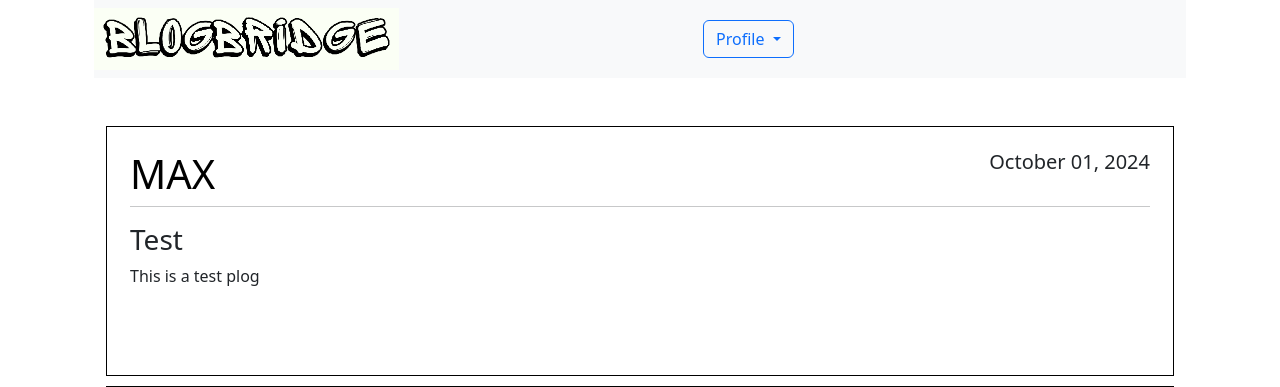
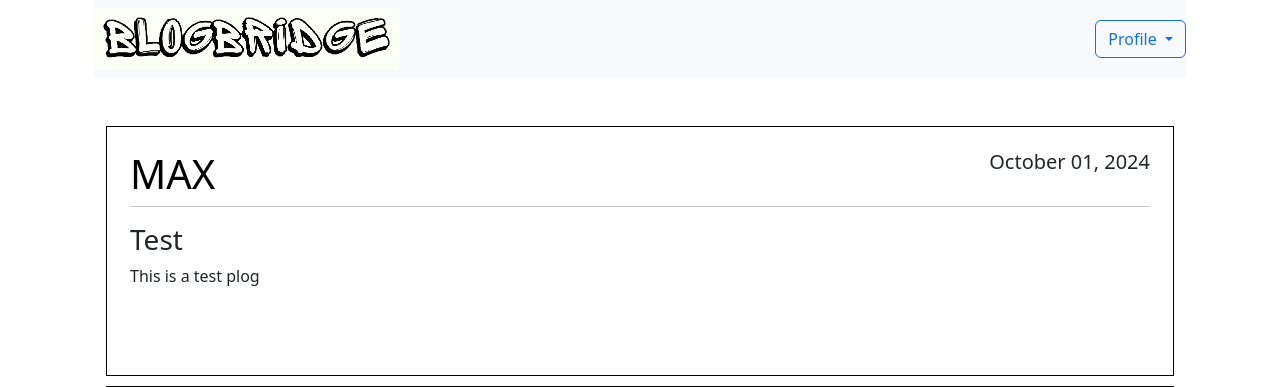
Before and after one commit to mpa-mxiang/django-blog-app, a Django app: page / in a window 1280 px wide. Shown: the top 387 px of the page. Run offline with Django 5.2, Linux system fonts and the light colour scheme; data comes from the database, SQL or seed files in the repository.

Commit message:
justify the header with space between

```diff
--- a/django_blog/blog/templates/blog/home.html
+++ b/django_blog/blog/templates/blog/home.html
@@ -10,7 +10,7 @@
             <span class="navbar-toggler-icon"></span>
         </button>
 
-        <div class="collapse navbar-collapse" id="navbarSupportedContent">
+        <div class="collapse navbar-collapse justify-content-between" id="navbarSupportedContent">
             <a href="/home"><img class="w-50 " src="{% static 'img/logo.png' %}" alt=""></a></li>
             <form class="form-inline my-2 my-lg-0">
                 <div class="dropdown">
```
